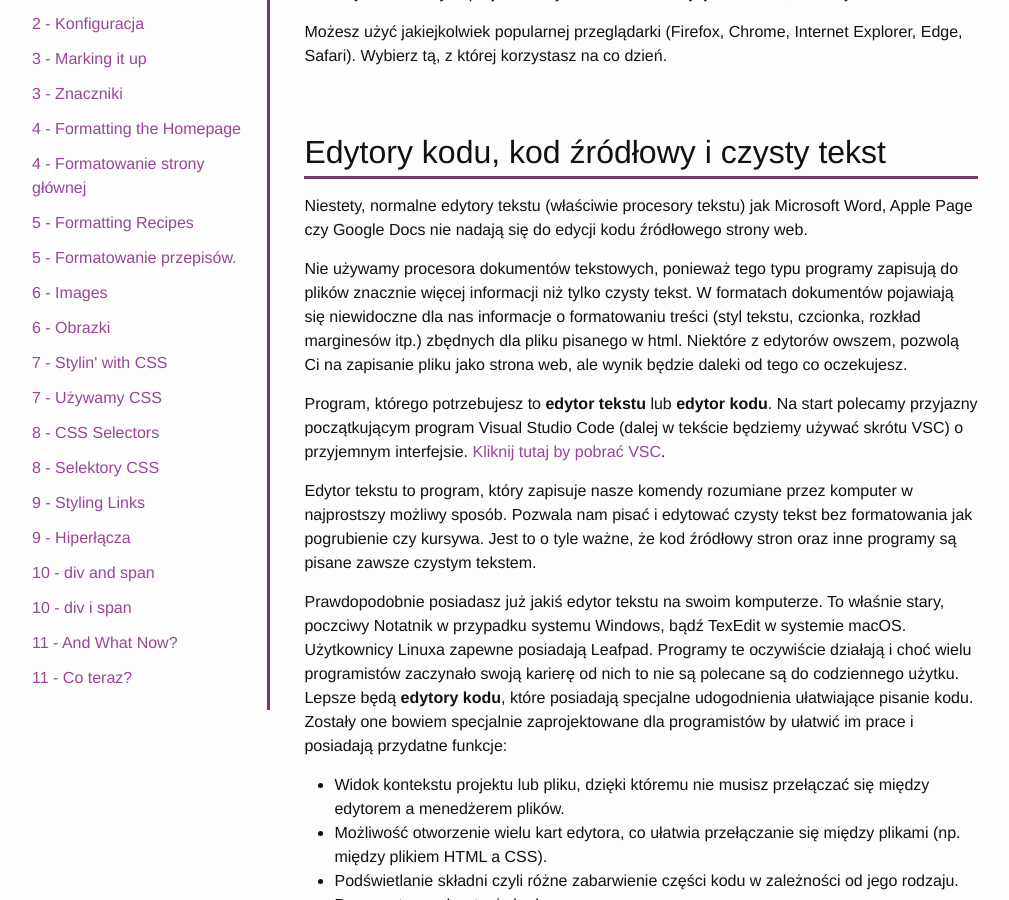
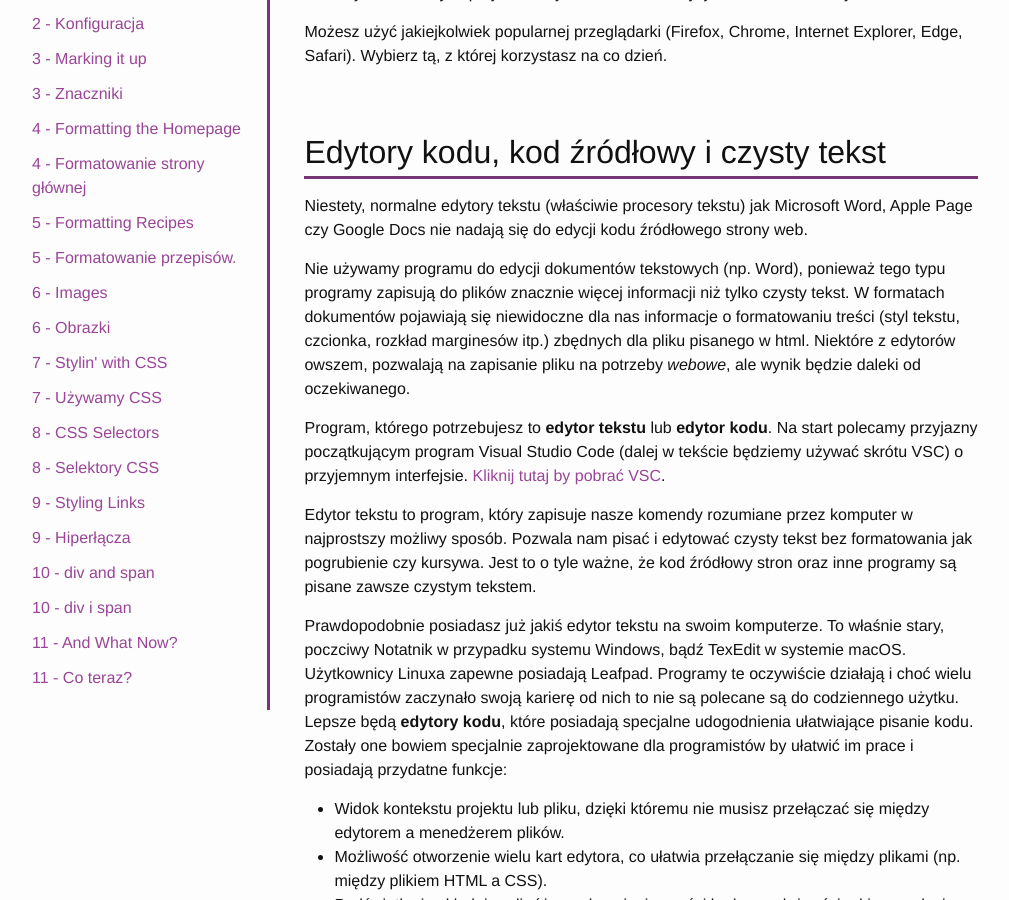
Before and after one commit to doITforAlex/HTML-CSS, a Jekyll site: the page built from _steps/step1.markdown, in a window 1280 px wide and 900 px high, scrolled down 339 px. Shown: the whole window, without its empty margins (141-1150 px from the left). Built offline with Jekyll 4.4.1, drawn with Linux system fonts in a browser that asks for light colours; nearby versions of some CDN libraries.

Commit message:
Update _steps/step1.markdown
Co-Authored-By: Malgorzata Rita Ły <malgorzata.lyczywek@gmail.com>

```diff
--- a/_steps/step1.markdown
+++ b/_steps/step1.markdown
@@ -17,7 +17,7 @@ Możesz użyć jakiejkolwiek popularnej przeglądarki (Firefox, Chrome, Internet
 
 Niestety, normalne edytory tekstu (właściwie procesory tekstu) jak Microsoft Word, Apple Page czy Google Docs nie nadają się do edycji kodu źródłowego strony web.
 
-Nie używamy procesora dokumentów tekstowych, ponieważ tego typu programy zapisują do plików znacznie więcej informacji niż tylko czysty tekst. W formatach dokumentów pojawiają się niewidoczne dla nas informacje o formatowaniu treści (styl tekstu, czcionka, rozkład marginesów itp.) zbędnych dla pliku pisanego w html. Niektóre z edytorów owszem, pozwolą Ci na zapisanie pliku jako strona web, ale wynik będzie daleki od tego co oczekujesz.
+Nie używamy programu do edycji dokumentów tekstowych (np. Word), ponieważ tego typu programy zapisują do plików znacznie więcej informacji niż tylko czysty tekst. W formatach dokumentów pojawiają się niewidoczne dla nas informacje o formatowaniu treści (styl tekstu, czcionka, rozkład marginesów itp.) zbędnych dla pliku pisanego w html. Niektóre z edytorów owszem, pozwalają na zapisanie pliku na potrzeby *webowe*, ale wynik będzie daleki od oczekiwanego.
 
 Program, którego potrzebujesz to  **edytor tekstu** lub **edytor kodu**. Na start polecamy przyjazny początkującym program Visual Studio Code (dalej w tekście będziemy używać skrótu VSC) o przyjemnym interfejsie. [Kliknij tutaj by pobrać VSC](http://code.visualstudio.com).
 
```
